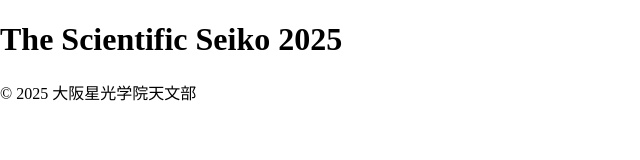
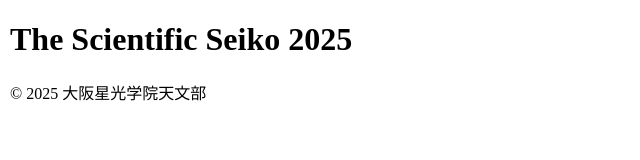
Before and after one commit to te-wing/starlight25, an Astro site: page / in a window 1280 px wide. Shown: the whole page, without its empty margins (0-640 px from the left). Built offline with nearby package versions, Linux system fonts and the light colour scheme; Astro itself is replaced by a stand-in of ours.

Commit message:
ちょっとマシにした

```diff
--- a/src/layouts/Layout.astro
+++ b/src/layouts/Layout.astro
@@ -25,3 +25,10 @@
 <style is:global>
   @import '../styles/globals.scss';
 </style>
+
+<style lang="scss">
+  body {
+    max-width: 1200px;
+    padding: 0 10px;
+  }
+</style>
```
